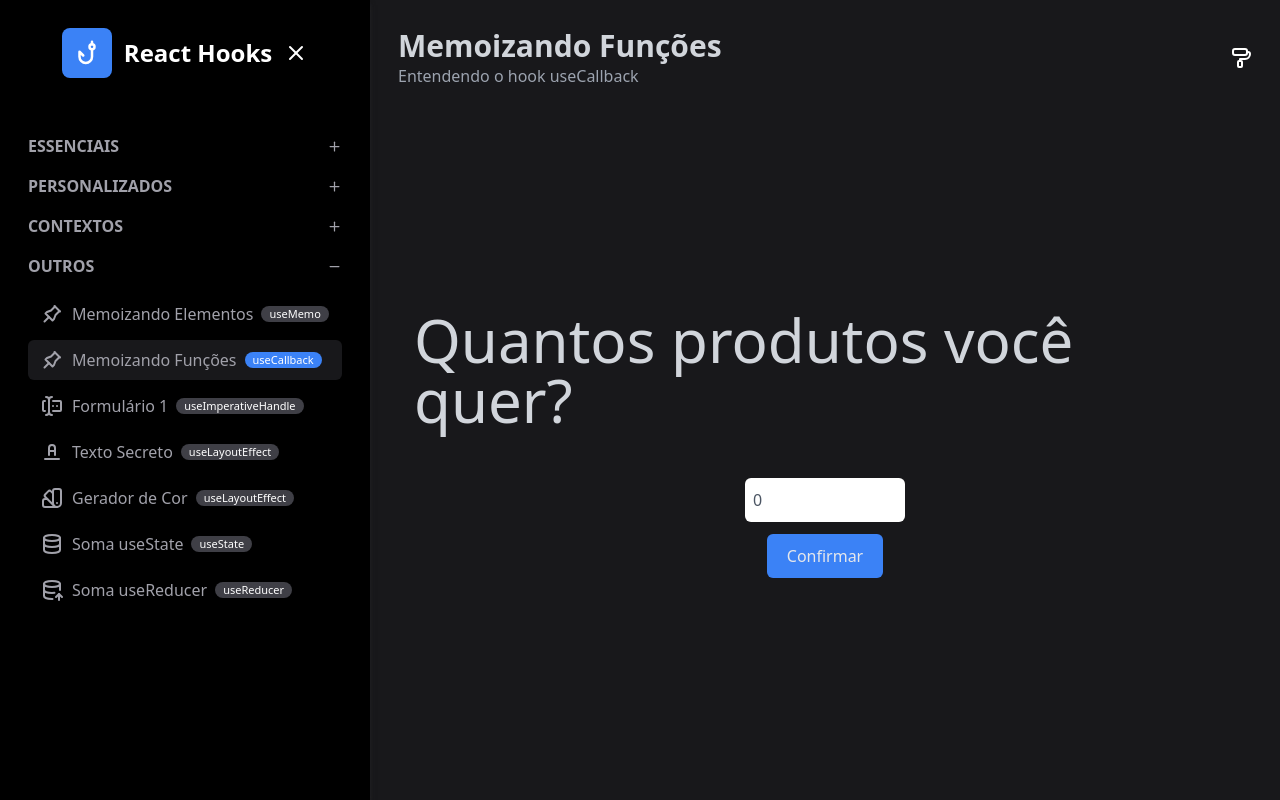
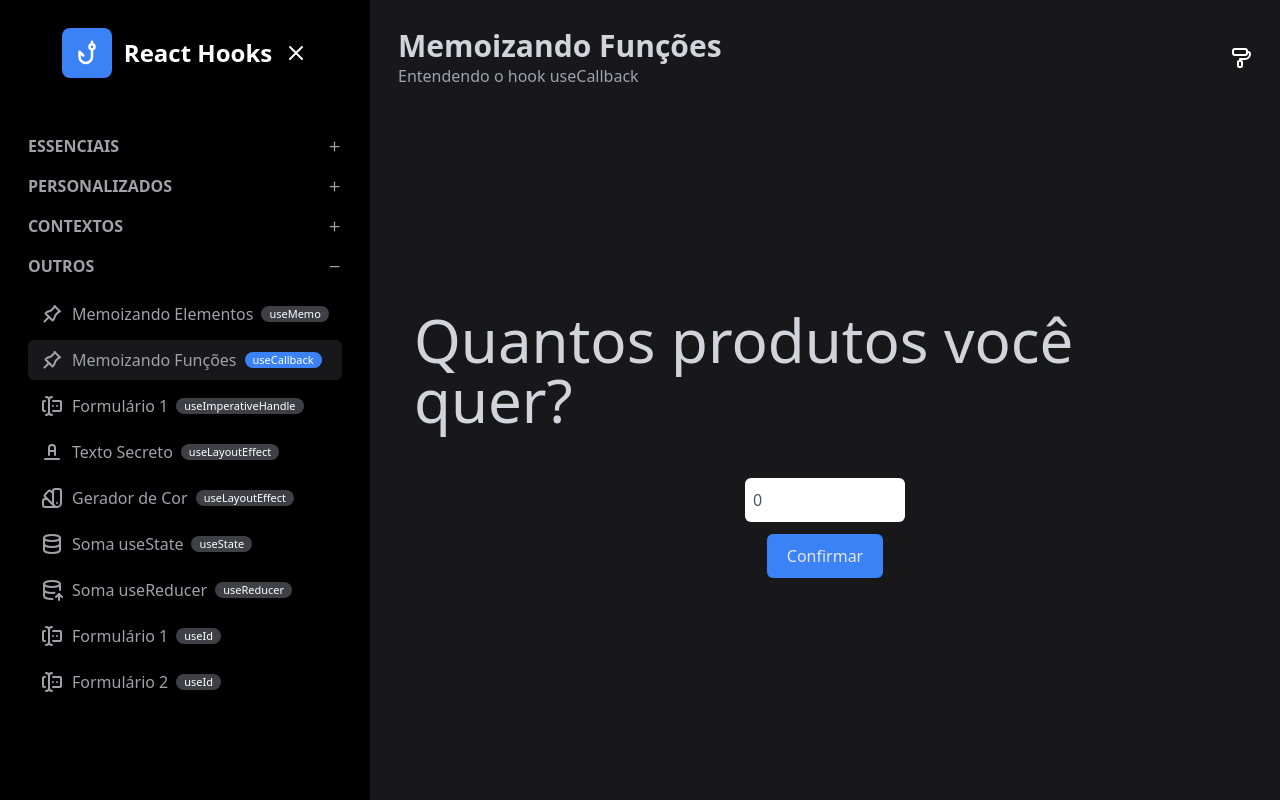
Before and after one commit to danielribas1105/cod3r-react-hooks, a Next.js app: page /outros/memoizandoFuncoes in a window 1280 px wide. Built offline with nearby package versions, Linux system fonts and the light colour scheme.

Commit message:
feat(hook): utilizando o hook useId

```diff
--- /dev/null
+++ b/src/components/formulario/InputComId.tsx
@@ -0,0 +1,13 @@
+import { useId } from "react";
+import Flex from "../template/Flex";
+
+export default function InputComId(props: any) {
+    const id = useId()
+
+    return (
+        <Flex center>
+            <label className="m-1" htmlFor={id}>{props.label}</label>
+            <input id={id} className="m-2 text-gray-600 p-2 rounded-md" type="text"></input>
+        </Flex>
+    )
+}
--- a/src/data/constants/secoesMenu.tsx
+++ b/src/data/constants/secoesMenu.tsx
@@ -155,6 +155,18 @@ export const secoes = [
 				tag: "useReducer",
 				icone: <IconDatabaseImport />,
 			},
+			{
+				titulo: "Formulário 1",
+				url: "/outros/formularioId1",
+				tag: "useId",
+				icone: <IconForms />,
+			},
+			{
+				titulo: "Formulário 2",
+				url: "/outros/formularioId2",
+				tag: "useId",
+				icone: <IconForms />,
+			},
 		],
 	},
 ]
--- /dev/null
+++ b/src/pages/outros/formularioId1.tsx
@@ -0,0 +1,20 @@
+import { useId } from "react"
+import Pagina from "@/components/template/Pagina"
+import Flex from "@/components/template/Flex"
+
+export default function FormularioId1() {
+    let id = useId()
+
+    return (
+        <Pagina titulo="Conhecendo o hook usedId" subtitulo="Usando useId em um formulário">
+            <Flex center>
+                <label className="m-1" htmlFor={`nome-${id}`}>Nome:</label>
+                <input id={`nome-${id}`} className="m-2 text-gray-600 p-2 rounded-md" type="text"></input>
+            </Flex>
+            <Flex center>
+                <label className="m-1" htmlFor={`sobrenome-${id}`}>Sobrenome:</label>
+                <input id={`sobrenome-${id}`} className="m-2 text-gray-600 p-2 rounded-md" type="text"></input>
+            </Flex>
+        </Pagina>
+    )
+}
--- /dev/null
+++ b/src/pages/outros/formularioId2.tsx
@@ -0,0 +1,11 @@
+import Pagina from "@/components/template/Pagina"
+import InputComId from "@/components/formulario/InputComId"
+
+export default function FormularioId2() {
+    return (
+        <Pagina titulo="Usando o hook useId em um componente" subtitulo="Reusando um componente com id">
+            <InputComId label="Nome"/>
+            <InputComId label="Sobrenome"/>
+        </Pagina>
+    )
+}
```
